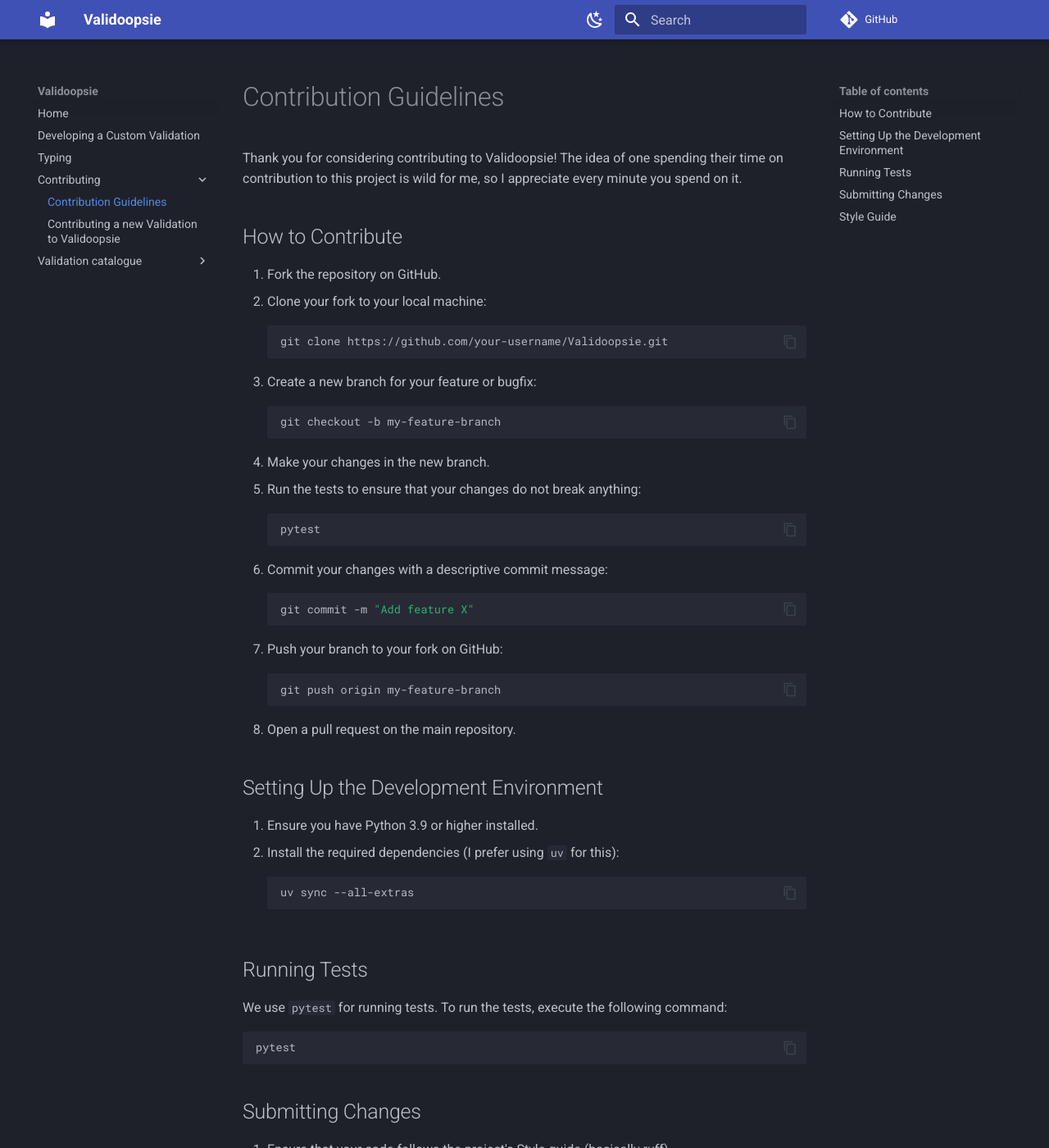
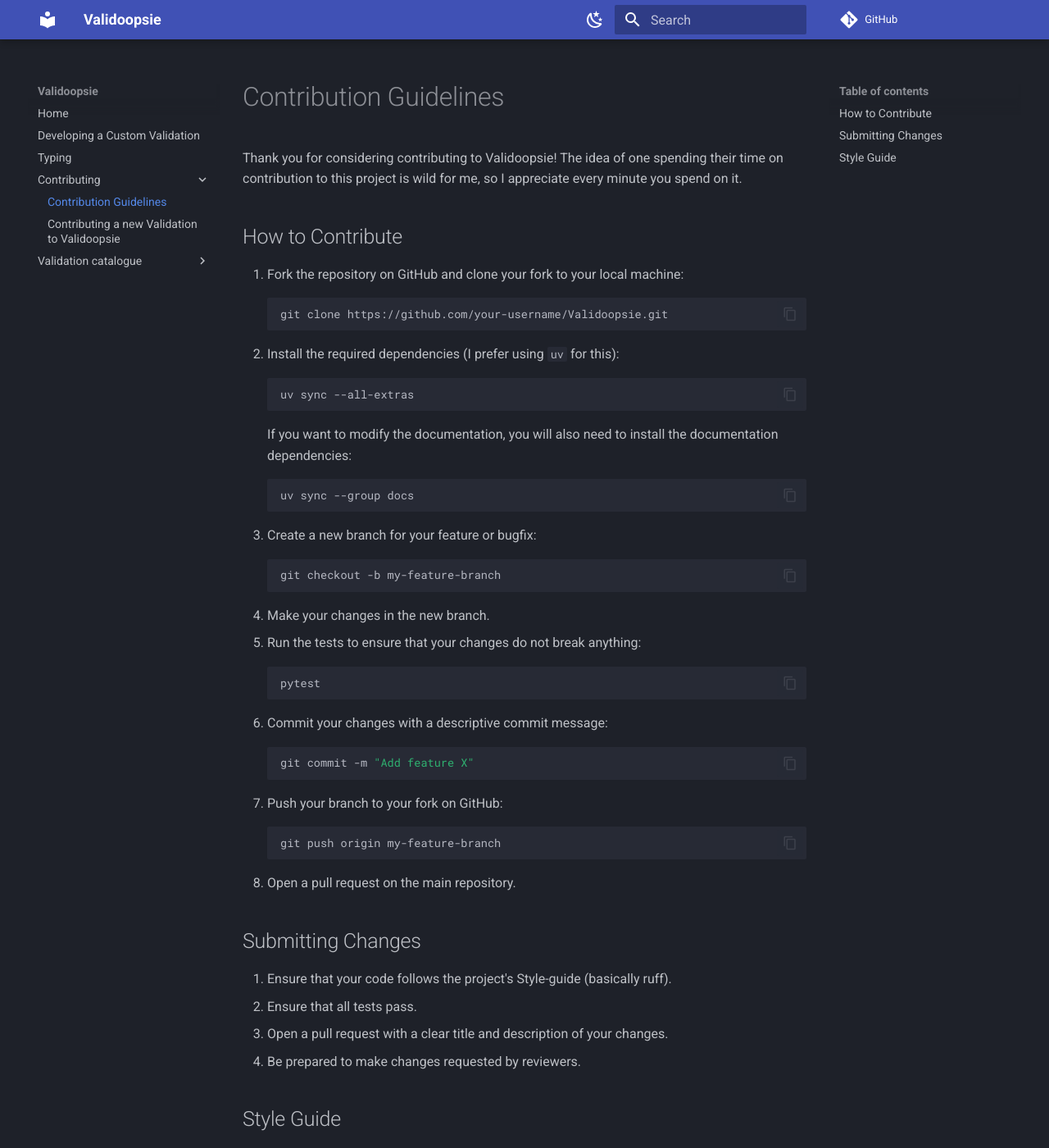
Before and after one commit to akmalsoliev/Validoopsie, an MkDocs documentation site: the page built from docs/contributing/CONTRIBUTING.md, in a window 1280 px wide and 1400 px high. Shown: the whole window at 82% size. Built offline with MkDocs 1.6.1 and Material for MkDocs 9.7.7, drawn with Linux system fonts in a browser that asks for light colours; nearby versions of some CDN libraries; library files that are not in the unit come from our copies; comment, search, counter and statistics services are not loaded.

Commit message:
DOCS: Clearer contribution guidelines

````diff
--- a/docs/contributing/CONTRIBUTING.md
+++ b/docs/contributing/CONTRIBUTING.md
@@ -5,45 +5,37 @@
 
 ## How to Contribute
 
-1. Fork the repository on GitHub.
-2. Clone your fork to your local machine:
+1. Fork the repository on GitHub and clone your fork to your local machine:
     ```sh
     git clone https://github.com/your-username/Validoopsie.git
     ```
-3. Create a new branch for your feature or bugfix:
+1. Install the required dependencies (I prefer using `uv` for this):
+    ```sh
+    uv sync --all-extras
+    ```
+If you want to modify the documentation, you will also need to install the documentation dependencies:
+    ```sh
+    uv sync --group docs
+    ```
+
+2. Create a new branch for your feature or bugfix:
     ```sh
     git checkout -b my-feature-branch
     ```
-4. Make your changes in the new branch.
-5. Run the tests to ensure that your changes do not break anything:
+3. Make your changes in the new branch.
+4. Run the tests to ensure that your changes do not break anything:
     ```sh
     pytest
     ```
-6. Commit your changes with a descriptive commit message:
+5. Commit your changes with a descriptive commit message:
     ```sh
     git commit -m "Add feature X"
     ```
-7. Push your branch to your fork on GitHub:
+6. Push your branch to your fork on GitHub:
     ```sh
     git push origin my-feature-branch
     ```
-8. Open a pull request on the main repository.
-
-## Setting Up the Development Environment
-
-1. Ensure you have Python 3.9 or higher installed.
-2. Install the required dependencies (I prefer using `uv` for this):
-    ```sh
-    uv sync --all-extras
-    ```
-
-## Running Tests
-
-We use `pytest` for running tests. To run the tests, execute the following command:
-```sh
-pytest
-```
-
+7. Open a pull request on the main repository.
 
 ## Submitting Changes
 
````
